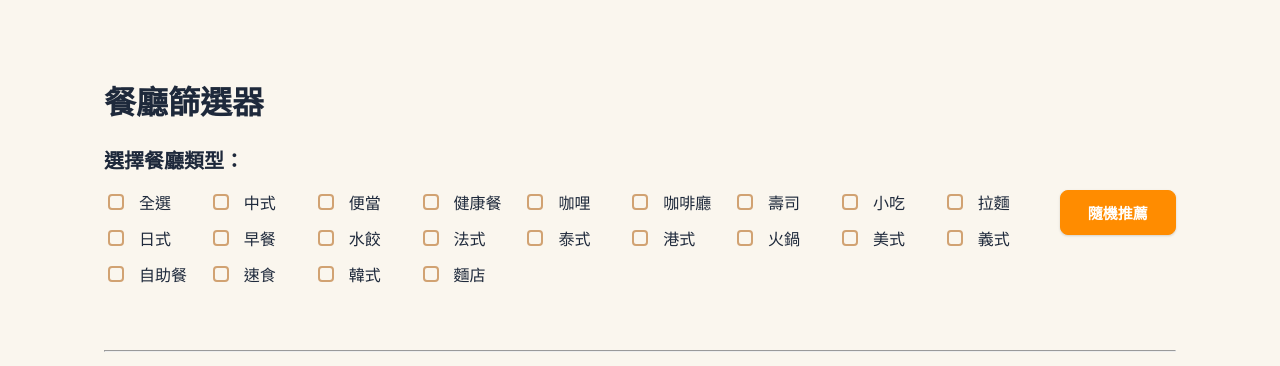
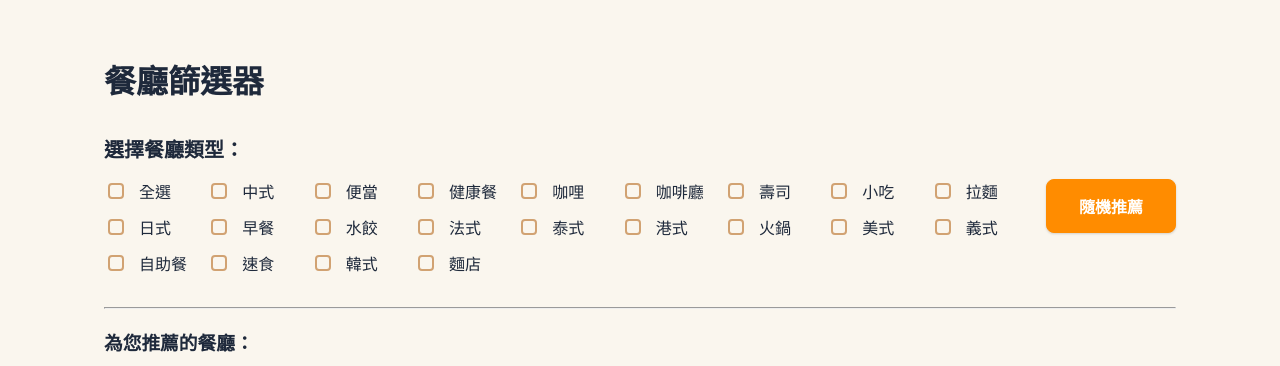
Before and after one commit to pinhsuan031/food_selector, a Flask app: page / in a window 1280 px wide. Shown: the top 366 px of the page. Run offline with Flask 3, Linux system fonts and the light colour scheme.

Commit message:
update UI

```diff
--- a/static/style.css
+++ b/static/style.css
@@ -33,9 +33,14 @@
     }
 }
 
+.title {
+    margin-top: 0rem;
+    margin-bottom: 2rem;
+}
+
 /* select type */
 #filter-form {
-    margin-bottom: 4rem;
+    margin-bottom: 2rem;
 }
 
 .section-header {
@@ -119,9 +124,10 @@
 #submit-btn {
     background-color: var(--brand-orange);
     color: white;
-    font-size: 15px;
+    font-size: 16px;
     font-weight: 700;
-    padding: 0.7rem 1.7rem;
+    width: 130px;
+    padding: 14px 28px;
     border: 1px solid var(--brand-orange);
     border-radius: 0.5rem;
     box-shadow: var(--shadow-soft);
@@ -177,21 +183,39 @@
     border: 1px solid #f1f5f9;
     box-shadow: var(--shadow-soft);
     transition: box-shadow 0.2s;
+    margin-bottom: 2rem;
 }
 
 .restaurant-card:hover {
     box-shadow: var(--shadow-md);
 }
 
+a:link {
+    color: black;
+}
 
+a:visited {
+    color: black;
+}
 
+a:hover {
+    color: blue;
+}
 
+.name {
+    font-size: 1.25rem;
+    font-weight: 500;
+}
+
+.type-tag {
+    margin-top: 0.25rem;
+
+}
 
 #map {
     grid-column: span 8 / span 8;
     position: relative;
     border-radius: 0.75rem;
     box-shadow: var(--shadow-soft);
-    /* width: 700px; */
     height: 500px;
 }
--- a/templates/index.html
+++ b/templates/index.html
@@ -15,7 +15,7 @@
 
 
 <body class="page-container">
-    <h1>餐廳篩選器</h1>
+    <h1 class="title">餐廳篩選器</h1>
 
     <div id="filter-form">
         <h3 class="section-header">選擇餐廳類型：</h3>
```
Also changed, not shown: 1 other file.
